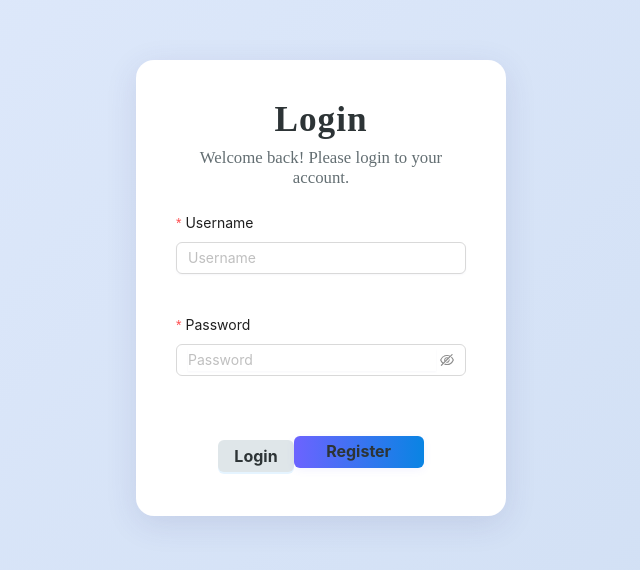
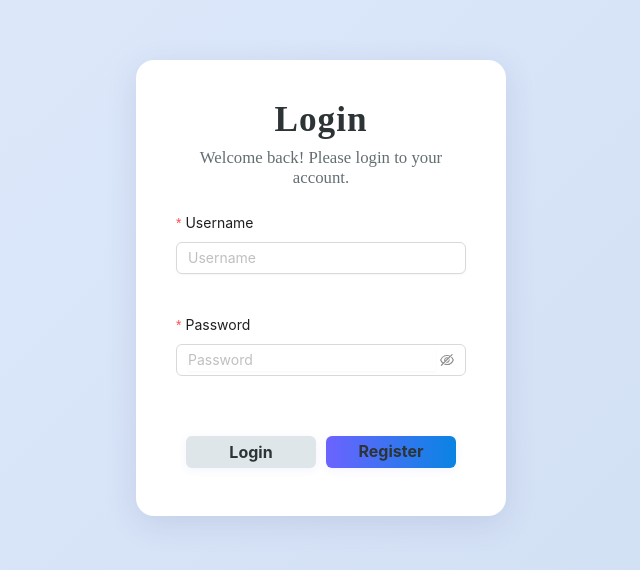
Before and after one commit to srimali12345/Team-Portfolio-Management-Dashboard-Frontend, a React (Vite) app: page /login in a window 1280 px wide. Shown: the part 112-682 px from the top of the page, without its empty margins (319-959 px from the left). Built offline with nearby package versions, Linux system fonts and the light colour scheme.

Commit message:
added missed classname

```diff
--- a/src/pages/Login/LoginForm.jsx
+++ b/src/pages/Login/LoginForm.jsx
@@ -68,7 +68,7 @@ const LoginForm = ({
         </Form.Item>
 
         <div className="button-container">
-          <CustomButton >
+          <CustomButton className="secondary-button">
             {FORM_CONSTANTS.LOGIN.TITLE}
           </CustomButton>
 
```
